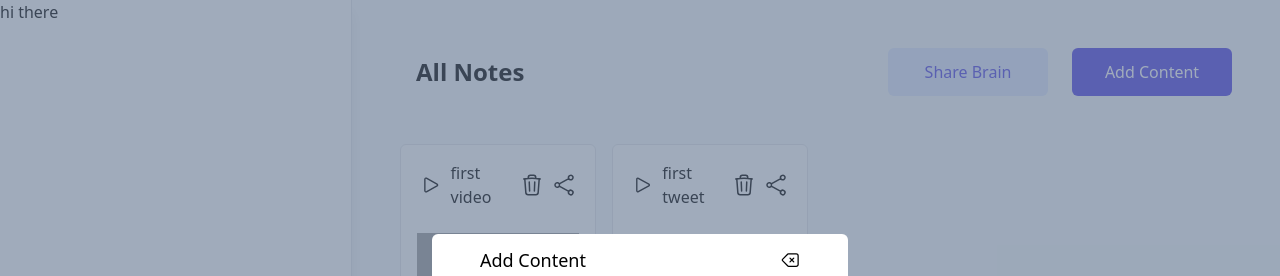
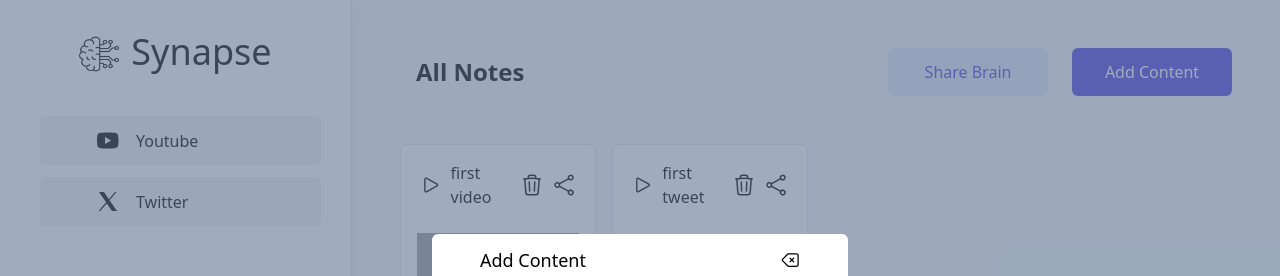
Before and after one commit to ichigoat21/synapse, a React (Vite) app in the folder frontend/: page / in a window 1280 px wide. Shown: the top 276 px of the page. Built offline with nearby package versions, Linux system fonts and the light colour scheme; grey boxes are pictures that could not be loaded.

Commit message:
fe ui polished

```diff
--- /dev/null
+++ b/frontend/src/components/SIdeList.tsx
@@ -0,0 +1,14 @@
+import type { ReactElement } from "react"
+import { ShareIcon } from "../icons/shareicon"
+
+interface listProps{
+    icon : ReactElement,
+    text : string
+}
+
+export function SideListComponent({icon, text} : listProps){
+    return <div className="px-12 py-3 my-3 w-4/5 mx-10 bg-gray-100 hover:bg-gray-200 rounded-md overflow-hidden flex items-center justify-start gap-2">
+        {icon}
+        <p>{text}</p>
+    </div>
+}
--- a/frontend/src/components/Sidebar.tsx
+++ b/frontend/src/components/Sidebar.tsx
@@ -1,5 +1,17 @@
+import { MainIcon } from "../icons/brainly";
+import { TwTicon } from "../icons/twitter";
+import { YTicon } from "../icons/youtube";
+import {  SideListComponent } from "./SIdeList";
+
 export function Sidebar(){
     return <div className="h-screen w-88 bg-white fixed left-0 top-0 shadow-lg border-r border-gray-200">
-        hi there
+        <div className="flex items-centern px-15 py-8 justify-center gap-3">
+            <MainIcon/>
+            <p className="text-4xl">Synapse</p>
+        </div>
+        <div>
+            <SideListComponent icon={<YTicon/>} text="Youtube"/>
+            <SideListComponent icon={<TwTicon/>} text="Twitter"/>
+        </div>
     </div>
 }
--- /dev/null
+++ b/frontend/src/icons/brainly.tsx
@@ -0,0 +1,5 @@
+import brainIcon from  "../../public/brain.png"
+
+export function MainIcon(){
+    return <img className="w-10 h-10 pt-1" src={brainIcon} alt="brain-icon" />
+}
--- /dev/null
+++ b/frontend/src/icons/twitter.tsx
@@ -0,0 +1,5 @@
+export function TwTicon(){
+    return <svg xmlns="http://www.w3.org/2000/svg" x="0px" y="0px" width="40" height="25" viewBox="0 0 50 50">
+    <path d="M 6.9199219 6 L 21.136719 26.726562 L 6.2285156 44 L 9.40625 44 L 22.544922 28.777344 L 32.986328 44 L 43 44 L 28.123047 22.3125 L 42.203125 6 L 39.027344 6 L 26.716797 20.261719 L 16.933594 6 L 6.9199219 6 z"></path>
+    </svg>
+}
--- /dev/null
+++ b/frontend/src/icons/youtube.tsx
@@ -0,0 +1,5 @@
+export function YTicon(){
+    return <svg xmlns="http://www.w3.org/2000/svg" x="0px" y="0px" width="40" height="25" viewBox="0 0 50 50">
+    <path d="M 44.898438 14.5 C 44.5 12.300781 42.601563 10.699219 40.398438 10.199219 C 37.101563 9.5 31 9 24.398438 9 C 17.800781 9 11.601563 9.5 8.300781 10.199219 C 6.101563 10.699219 4.199219 12.199219 3.800781 14.5 C 3.398438 17 3 20.5 3 25 C 3 29.5 3.398438 33 3.898438 35.5 C 4.300781 37.699219 6.199219 39.300781 8.398438 39.800781 C 11.898438 40.5 17.898438 41 24.5 41 C 31.101563 41 37.101563 40.5 40.601563 39.800781 C 42.800781 39.300781 44.699219 37.800781 45.101563 35.5 C 45.5 33 46 29.398438 46.101563 25 C 45.898438 20.5 45.398438 17 44.898438 14.5 Z M 19 32 L 19 18 L 31.199219 25 Z"></path>
+    </svg>
+}
--- a/frontend/src/index.css
+++ b/frontend/src/index.css
@@ -1,11 +1,9 @@
 @import "tailwindcss";
-@import url('https://fonts.googleapis.com/css2?family=Arimo:ital,wght@0,400..700;1,400..700&display=swap');
+
 
 @theme {
   --color-darkblue : #5245e6;
   --color-lightblue : #e0e9ff;
   --color-textblue : #7470cf;
   --color-bgwhite : #f7fafc;
-
-  --font-Arimo : "Arimo", sans-serif;
 }
```
Also changed, not shown: frontend/public/brain.png (added).
